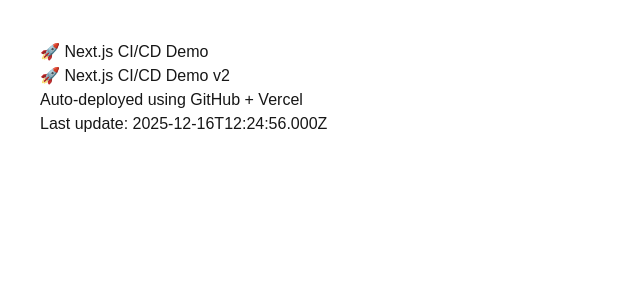
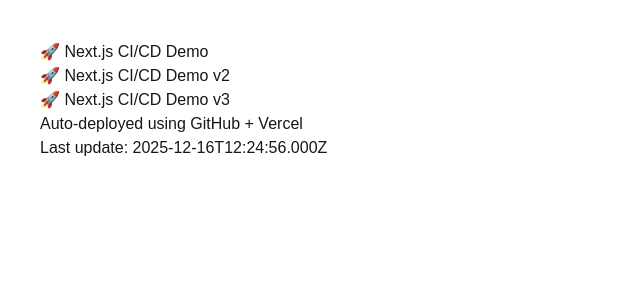
Before and after one commit to anil-nutan82/nextjs-cicd-demo-anil, a Next.js app: page / in a window 1280 px wide. Shown: the top 300 px of the page, without its empty margins (0-640 px from the left). Built offline with nearby package versions, Linux system fonts and the light colour scheme.

Commit message:
live add changes test

```diff
--- a/app/page.tsx
+++ b/app/page.tsx
@@ -3,6 +3,7 @@
     <main style={{ padding: 40 }}>
       <h1>🚀 Next.js CI/CD Demo</h1>
       <h1>🚀 Next.js CI/CD Demo v2</h1>
+      <h1>🚀 Next.js CI/CD Demo v3</h1>
       <p>Auto-deployed using GitHub + Vercel</p>
       <p>Last update: {new Date().toISOString()}</p>
     </main>
```
